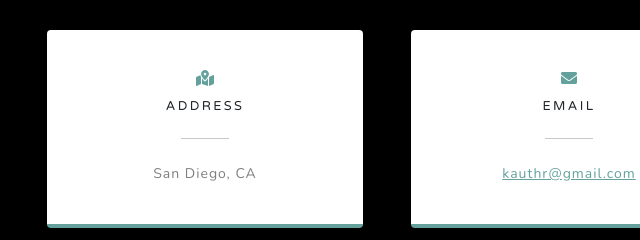
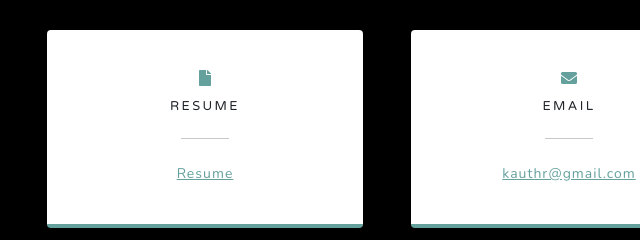
Before and after one commit to Robert-Kauth/Robert-Kauth, a website: page docs/src/pug/index.pug in a window 1280 px wide. Shown: the part 4403-4643 px from the top of the page, 71-711 px from the left. Drawn offline with nearby package versions, Linux system fonts and the light colour scheme; files that its build step writes are made by us from their sources; files whose address does not match are found by name.

Commit message:
added favicon and resume

```diff
--- a/docs/src/pug/index.pug
+++ b/docs/src/pug/index.pug
@@ -10,7 +10,7 @@ html(lang='en')
 
         title Robert Kauth
 
-        link(rel='icon' href='assets/favicon.ico')
+        link(rel='icon' type='image/x-icon' href='assets/img/favicon.ico')
 
         // Font Awesome icons (free version)
         script(src='https://use.fontawesome.com/releases/v5.15.4/js/all.js' crossorigin='anonymous')
@@ -112,10 +112,10 @@ section.contact-section.bg-black
             .col-md-4.mb-3.mb-md-0
                 .card.py-4.h-100
                     .card-body.text-center
-                        i.fas.fa-map-marked-alt.text-primary.mb-2
-                        h4.text-uppercase.m-0 Address
+                        i.fas.fa-file.text-primary.mb-2
+                        h4.text-uppercase.m-0 Resume
                         hr.my-4.mx-auto
-                        .small.text-black-50 San Diego, CA
+                        .small.text-black-50 <a href="https://docs.google.com/document/d/1MLTuRdlAqsaQr4jQ9TJE61NlpWOWliyl/edit?usp=sharing&ouid=113031360162083783523&rtpof=true&sd=true">Resume</a>
             .col-md-4.mb-3.mb-md-0
                 .card.py-4.h-100
                     .card-body.text-center
```
Also changed, not shown: docs/dist/assets/img/Aboutme.png (added), docs/dist/assets/img/AceApiSplash.png (added), docs/dist/assets/img/Antinote_splash_page.png (added), docs/dist/assets/img/bg-masthead.jpg (added), docs/dist/assets/img/bg-signup.jpg (added), docs/dist/assets/img/favicon.ico (added), docs/dist/css/styles.css (added), docs/dist/index.html (added), docs/dist/js/scripts.js (added), 2 other files.
